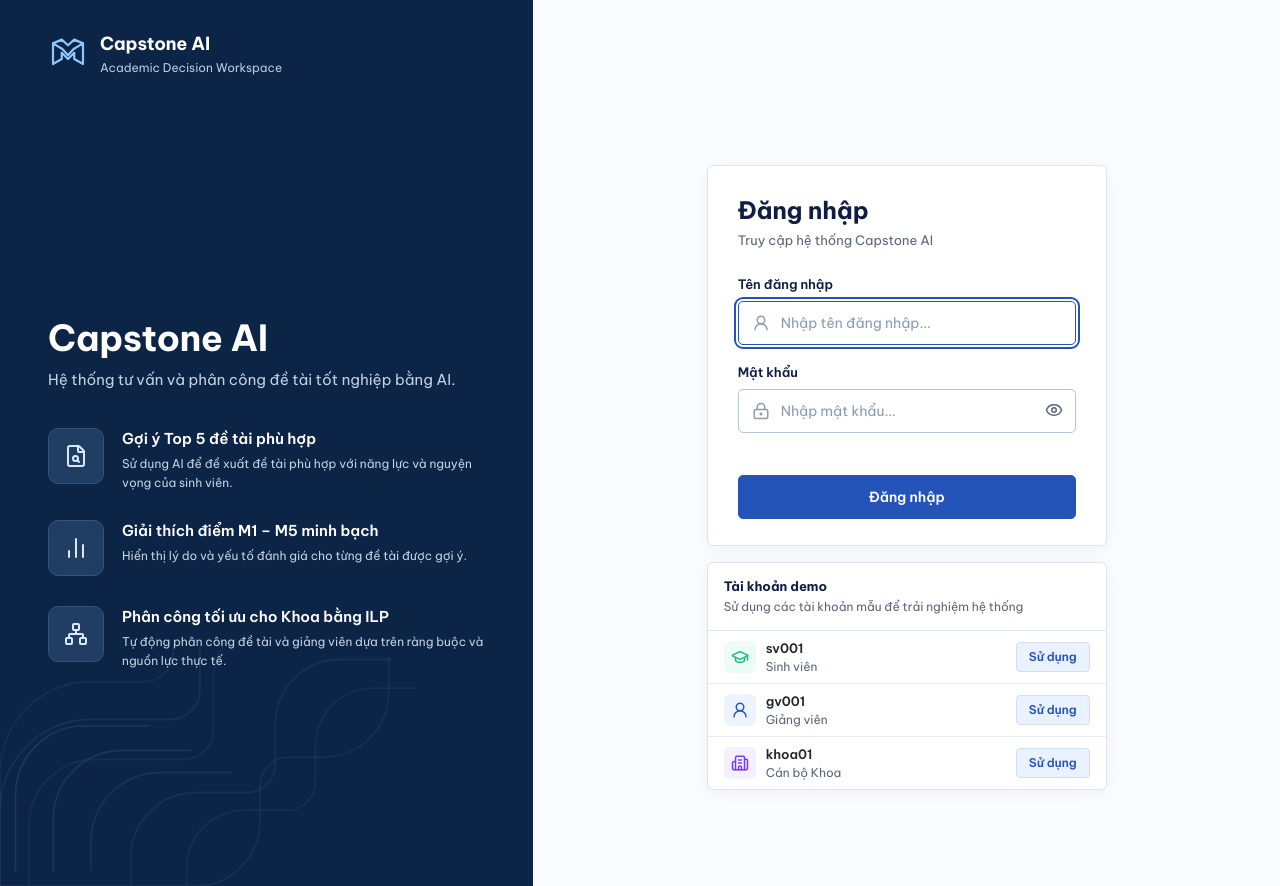
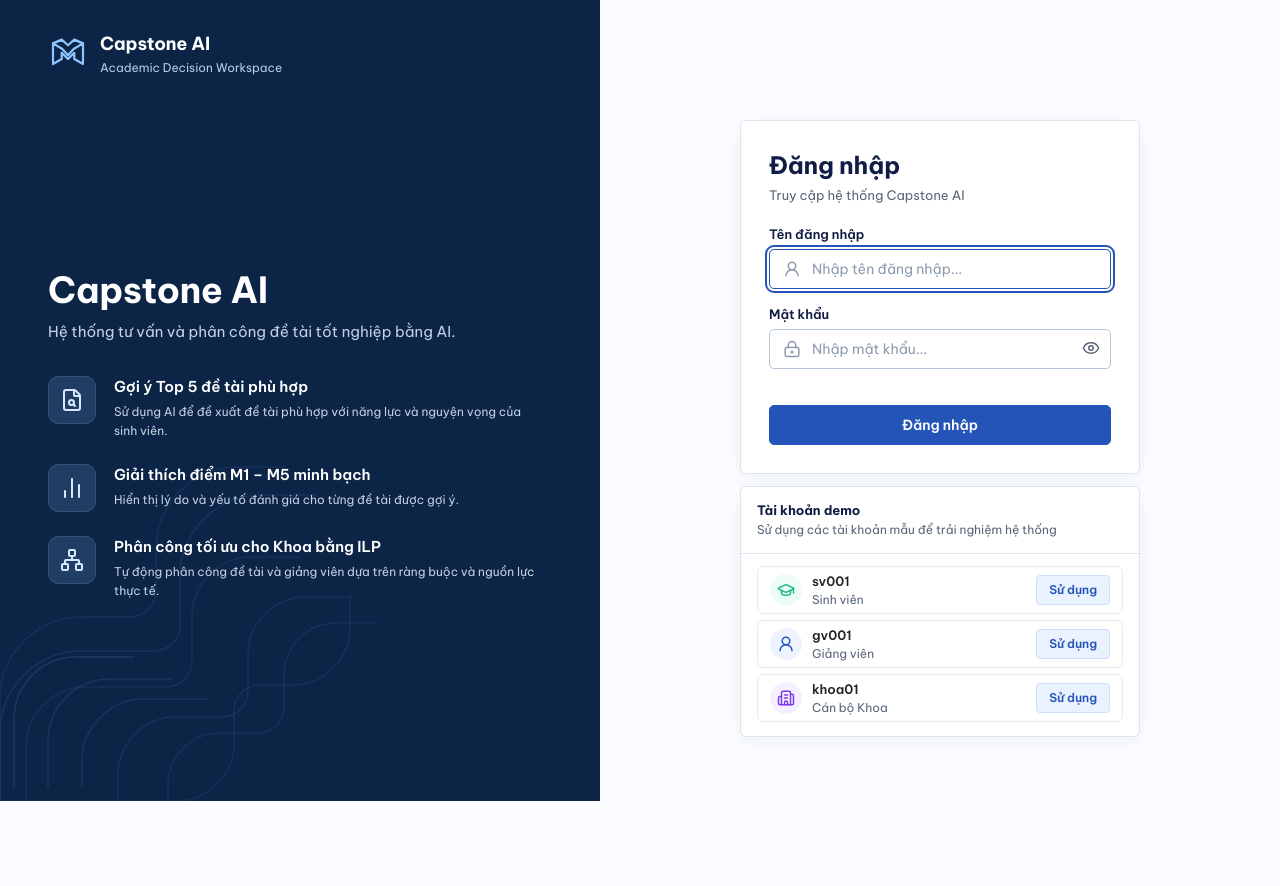
Before and after one commit to lacvietagency-web/capstone-advisor-ai, a Django app: page /dang-nhap/ in a window 1280 px wide. After the commit the page ends 801 px from the top, so only its background shows below. Run offline with Django 5.2, Linux system fonts and the light colour scheme.

Commit message:
UI v37b ATLAS — nhóm auth

```diff
--- a/static/css/pages/auth.css
+++ b/static/css/pages/auth.css
@@ -16,8 +16,14 @@
 .pg-01 .at-auth {
   min-height: 100dvh;
   display: grid;
-  grid-template-columns: 41.667% 58.333%;
+  grid-template-columns: 5fr 7fr;
   background-color: #FAFCFF;
+}
+
+@media (min-width: 1200px) {
+  .pg-01 .at-auth {
+    grid-template-columns: 600px 1fr;
+  }
 }
 
 /* 2. CỘT TRÁI: KHỐI NHẬN DIỆN THƯƠNG HIỆU & GIỚI THIỆU */
@@ -80,11 +86,11 @@
   margin-top: 2px;
 }
 
-/* Khối giới thiệu chính tại khoảng 31–35% viewport (top: 280px, left: 48px, width: 490px) */
+/* Khối giới thiệu chính nâng lên khoảng 40–50px (top: 232px thay vì 280px) */
 .pg-01 .pg-01-intro {
   position: relative;
   z-index: 2;
-  margin-top: 208px; /* 32px padding + 40px logo + 208px margin = đúng 280px từ đỉnh */
+  margin-top: 160px;
   width: 100%;
   max-width: 490px;
 }
@@ -104,17 +110,17 @@
   line-height: 24px;
   color: #C3D1E3;
   max-width: 490px;
-  margin: 0 0 36px 0;
+  margin: 0 0 32px 0;
 }
 
-/* Danh sách 3 lợi ích */
+/* Danh sách 3 lợi ích: khoảng cách 24px, icon tile 48×48px */
 .pg-01 .pg-01-features {
   list-style: none;
   margin: 0;
   padding: 0;
   display: flex;
   flex-direction: column;
-  gap: 28px;
+  gap: 24px;
   width: 100%;
 }
 
@@ -122,13 +128,12 @@
   display: flex;
   align-items: flex-start;
   gap: 18px;
-  min-height: 58px;
 }
 
 .pg-01 .pg-01-feature-icon {
   flex: none;
-  width: 56px;
-  height: 56px;
+  width: 48px;
+  height: 48px;
   display: flex;
   align-items: center;
   justify-content: center;
@@ -145,7 +150,7 @@
 
 .pg-01 .pg-01-feature-body {
   flex: 1 1 auto;
-  width: calc(100% - 56px - 18px);
+  width: calc(100% - 48px - 18px);
   display: flex;
   flex-direction: column;
   gap: 4px;
@@ -167,35 +172,35 @@
   margin: 0;
 }
 
-/* Asset hoạ tiết chân trang góc dưới trái (cao 240px) */
+/* Asset hoạ tiết chân trang góc dưới trái: width 480px, bottom 0, left 0, opacity 0.5 */
 .pg-01 .pg-01-decor-bottom {
   position: absolute;
   bottom: 0;
   left: 0;
-  width: 100%;
-  height: 240px;
+  width: 480px;
+  max-width: 100%;
+  height: 360px;
   pointer-events: none;
   z-index: 1;
   overflow: hidden;
-  opacity: 0.45;
+  opacity: 0.5;
 }
 
 .pg-01 .pg-01-decor-img {
   position: absolute;
   bottom: 0;
   left: 0;
-  width: 100%;
-  height: 240px;
-  object-fit: cover;
-  object-position: bottom left;
+  width: 480px;
+  height: 360px;
   display: block;
+  pointer-events: none;
 }
 
 /* 3. CỘT PHẢI: KHUNG ĐĂNG NHẬP & TÀI KHOẢN DEMO */
 .pg-01 .at-auth-form {
   position: relative;
   background-color: #FAFCFF;
-  padding: 0 24px 48px 24px;
+  padding: 0 24px 32px 24px;
   display: flex;
   flex-direction: column;
   align-items: center;
@@ -203,15 +208,16 @@
   min-height: 100dvh;
 }
 
+/* Wrapper cả hai panel: nâng lên 45px (margin-top: 120px thay vì 165px), gap: 12px */
 .pg-01 .pg-01-forms-wrapper {
   width: 400px;
   max-width: 100%;
-  margin-top: 165px; /* Bắt đầu khoảng top: 165px ở viewport 900px */
-  margin-bottom: 48px;
+  margin-top: 120px;
+  margin-bottom: 32px;
   margin-inline: auto;
   display: flex;
   flex-direction: column;
-  gap: 16px;
+  gap: 12px;
   position: relative;
   z-index: 2;
 }
@@ -255,9 +261,9 @@
   box-shadow: 0 4px 18px rgba(20, 43, 75, 0.05);
 }
 
-/* Panel 1: Đăng nhập */
+/* Panel 1: Đăng nhập (padding 28px) */
 .pg-01 .pg-01-card--login {
-  padding: 28px 30px 26px;
+  padding: 28px;
 }
 
 .pg-01 .pg-01-card-title {
@@ -271,14 +277,14 @@
 .pg-01 .pg-01-card-desc {
   font-size: 13px;
   font-weight: 400;
-  line-height: 21px;
+  line-height: 20px;
   color: #596579;
-  margin: 0 0 24px 0;
+  margin: 0 0 20px 0;
 }
 
 /* Nhóm trường nhập liệu */
 .pg-01 .pg-01-field {
-  margin-bottom: 18px;
+  margin-bottom: 16px;
 }
 
 .pg-01 .pg-01-label {
@@ -287,7 +293,7 @@
   font-weight: 600;
   line-height: 18px;
   color: #101C43;
-  margin-bottom: 8px;
+  margin-bottom: 6px;
 }
 
 .pg-01 .pg-01-input-wrap {
@@ -317,9 +323,10 @@
   color: #8C9BAE;
 }
 
+/* Ô nhập liệu: height 40px */
 .pg-01 .pg-01-input {
   width: 100%;
-  height: 44px;
+  height: 40px;
   padding: 0 14px 0 42px;
   font-family: inherit;
   font-size: 14px;
@@ -350,18 +357,18 @@
 }
 
 .pg-01 .pg-01-input-wrap--password .pg-01-input {
-  padding-right: 44px;
+  padding-right: 42px;
 }
 
-/* Nút hiện/ẩn mật khẩu */
+/* Nút hiện/ẩn mật khẩu: 40×40px */
 .pg-01 .pg-01-toggle-pw {
   position: absolute;
   right: 0;
   top: 0;
-  width: 44px;
-  height: 44px;
-  min-width: 44px;
-  min-height: 44px;
+  width: 40px;
+  height: 40px;
+  min-width: 40px;
+  min-height: 40px;
   display: flex;
   align-items: center;
   justify-content: center;
@@ -388,16 +395,16 @@
 
 /* Banner lỗi */
 .pg-01 .pg-01-error-banner {
-  margin-top: 16px;
-  margin-bottom: 8px;
+  margin-top: 14px;
+  margin-bottom: 6px;
 }
 
-/* Nút submit chính */
+/* Nút Đăng nhập: height 40px, width 100% */
 .pg-01 .pg-01-submit-btn {
   width: 100%;
-  height: 44px;
-  min-height: 44px;
-  margin-top: 24px;
+  height: 40px;
+  min-height: 40px;
+  margin-top: 20px;
   border-radius: 5px;
   background-color: #2454B8;
   border: 1px solid #2454B8;
@@ -444,7 +451,7 @@
 .pg-01 .pg-01-demo-desc {
   font-size: 12px;
   font-weight: 400;
-  line-height: 19px;
+  line-height: 18px;
   color: #596579;
   margin: 2px 0 0 0;
 }
@@ -452,20 +459,22 @@
 .pg-01 .pg-01-demo-list {
   display: flex;
   flex-direction: column;
+  gap: 6px;
+  padding: 12px 16px 14px 16px;
 }
 
 .pg-01 .pg-01-demo-row {
   display: flex;
   align-items: center;
   justify-content: space-between;
-  min-height: 52px;
-  padding: 8px 16px;
-  gap: 12px;
-  border-bottom: 1px solid #E6EBF3;
-}
-
-.pg-01 .pg-01-demo-row:last-child {
-  border-bottom: none;
+  height: 48px;
+  min-height: 48px;
+  padding: 8px 12px;
+  gap: 10px;
+  border: 1px solid #E6EBF3;
+  border-radius: 6px;
+  background-color: #FFFFFF;
+  box-sizing: border-box;
 }
 
 .pg-01 .pg-01-demo-identity {
@@ -478,7 +487,7 @@
   flex: none;
   width: 32px;
   height: 32px;
-  border-radius: 6px;
+  border-radius: 50%;
   display: flex;
   align-items: center;
   justify-content: center;
@@ -525,6 +534,7 @@
 
 .pg-01 .pg-01-demo-btn {
   height: 30px;
+  min-height: 30px;
   min-width: 72px;
   padding: 0 12px;
   border-radius: 4px;
@@ -737,13 +780,19 @@
 @media (min-width: 768px) {
   .pg-01 .at-auth {
     display: grid !important;
-    grid-template-columns: 41.667% 58.333% !important;
+    grid-template-columns: 5fr 7fr !important;
   }
   .pg-01 .at-auth-brand {
     display: flex !important;
   }
   .pg-01 .pg-01-mobile-brand {
     display: none !important;
+  }
+}
+
+@media (min-width: 1200px) {
+  .pg-01 .at-auth {
+    grid-template-columns: 600px 1fr !important;
   }
 }
 
--- a/templates/registration/login.html
+++ b/templates/registration/login.html
@@ -53,7 +53,7 @@
         </ul>
       </div>
 
-      <!-- Hoạ tiết chân trang góc dưới trái (cao 240px) -->
+      <!-- Hoạ tiết chân trang góc dưới trái (width: 480px) -->
       <div class="pg-01-decor-bottom" aria-hidden="true">
         <img src="{% static 'brand/login-decor-bottom.svg' %}" alt="" class="pg-01-decor-img">
       </div>
```
Also changed, not shown: other parts of static/css/pages/auth.css (+56 -5 lines).
